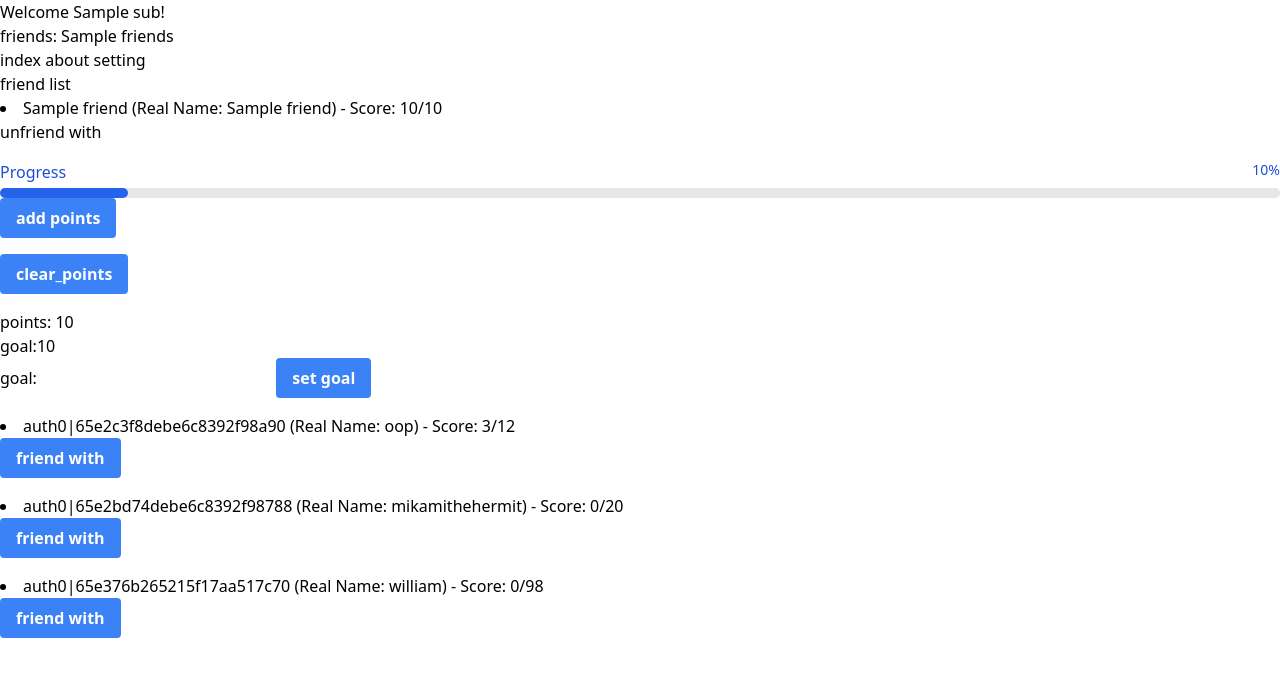
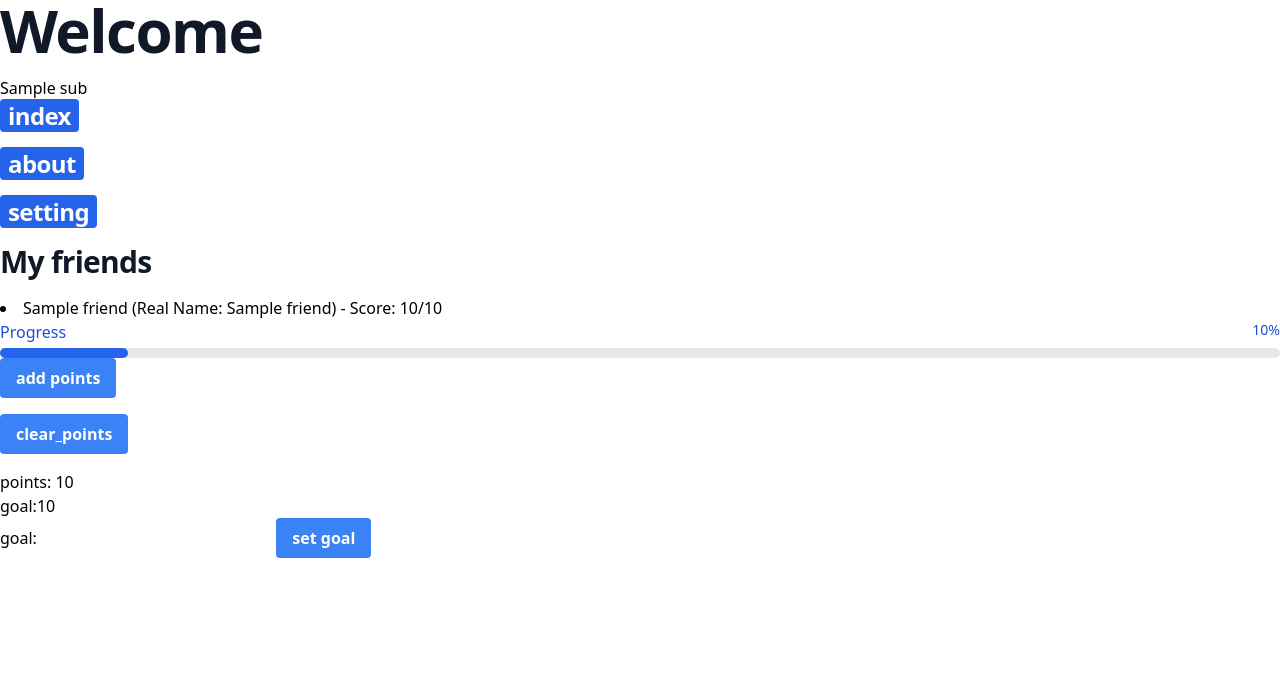
Before and after one commit to William-Desmarais/Hackathon, a Django app: template app/app/templates/dashboard.html in a window 1280 px wide. Shown: the top 677 px of the page. Run offline with Django 4.2, Linux system fonts and the light colour scheme; data comes from the database, SQL or seed files in the repository; both versions use the stored data as it was after the commit; tables that the repository leaves empty hold one stand-in row (values such as "Sample post"); the template is opened without the code that fills it: values that come from a table or form of the project are taken from there, most other values are stand-ins (such as "Sample title", 1, 10 or a date in 2020); some libraries are stand-ins or nearby versions.

Commit message:
setting page friend management ok

```diff
--- a/app/app/templates/dashboard.html
+++ b/app/app/templates/dashboard.html
@@ -5,20 +5,19 @@
     <script src="https://cdn.tailwindcss.com"></script>
   </head>
   <body>
-    <h1>Welcome {{sub}}!</h1>
-    <p>friends: {{friends}}</p>
-    <a href="{% url 'index' %}">index</a>
-    <a href="{% url 'about' %}">about</a>
-    <a href="{% url 'setting' %}">setting</a>
-    <p>friend list</p>
+    <h1 class="mb-4 text-4xl font-extrabold leading-none tracking-tight text-gray-900 md:text-5xl lg:text-6xl">Welcome</h1>
+    <h1>{{sub}}</h1>
+
+    <h1 class="mb-4 text-2xl font-extrabold leading-none tracking-tight text-gray-900 md:text-2xl lg:text-2xl"><mark class="px-2 text-white bg-blue-600 rounded dark:bg-blue-500"><a href="{% url 'index' %}">index</a></mark></h1>
+    <h1 class="mb-4 text-2xl font-extrabold leading-none tracking-tight text-gray-900 md:text-2xl lg:text-2xl"><mark class="px-2 text-white bg-blue-600 rounded dark:bg-blue-500"><a href="{% url 'about' %}">about</a></mark></h1>
+    <h1 class="mb-4 text-2xl font-extrabold leading-none tracking-tight text-gray-900 md:text-2xl lg:text-2xl"><mark class="px-2 text-white bg-blue-600 rounded dark:bg-blue-500"><a href="{% url 'setting' %}">setting</a></mark></h1>
+
+
+    <p class="mb-4 text-3xl font-extrabold leading-none tracking-tight text-gray-900 md:text-3xl lg:text-3xl">My friends</p>
     {% for friend in friends %}
     <li>
       {{ friend.name }} (Real Name: {{ friend.real_name }}) - Score: {{friend.score}}/{{ friend.goal_score }}
-      <form action="{% url 'del_friend' %}" method="post">
-        {% csrf_token %}
-        <input type="hidden" name="user_name" value="{{ friend.name }}" />
-        <button type="submit">unfriend with</button>
-      </form>
+
     </li>
     {% endfor %}
 
@@ -46,15 +45,6 @@
       <input type="number" id="goal" name="goal" required />
       <button type="submit" class="bg-blue-500 hover:bg-blue-700 text-white font-bold py-2 px-4 rounded">set goal</button>
     </form>
-    {% for user in users %}
-    <li>
-      {{ user.name }} (Real Name: {{ user.real_name }}) - Score: {{user.score}}/{{ user.goal_score }}
-      <form action="{% url 'add_friend' %}" method="post">
-        {% csrf_token %}
-        <input type="hidden" name="user_name" value="{{ user.name }}" />
-        <button type="submit" class="bg-blue-500 hover:bg-blue-700 text-white font-bold py-2 px-4 rounded">friend with</button>
-      </form>
-    </li>
-    {% endfor %}
+
   </body>
 </html>
--- a/app/app/templates/friends_management.html
+++ b/app/app/templates/friends_management.html
@@ -5,8 +5,8 @@
     <script src="https://cdn.tailwindcss.com"></script>
   </head>
   <body>
-    <h1>Welcome {{sub}}!</h1>
-    <a href="{% url 'get_user' %}">dashboard</a>
+    <h1 class="mb-4 text-4xl font-extrabold leading-none tracking-tight text-gray-900 md:text-5xl lg:text-6xl">Friend Management Page</h1>
+    <a href="{% url 'get_user' %}">back to dashboard</a>
     <h1>Friend List: </h1>
     {% for friend in friends %}
     <li>
```
Also changed, not shown: app/db.sqlite3.
